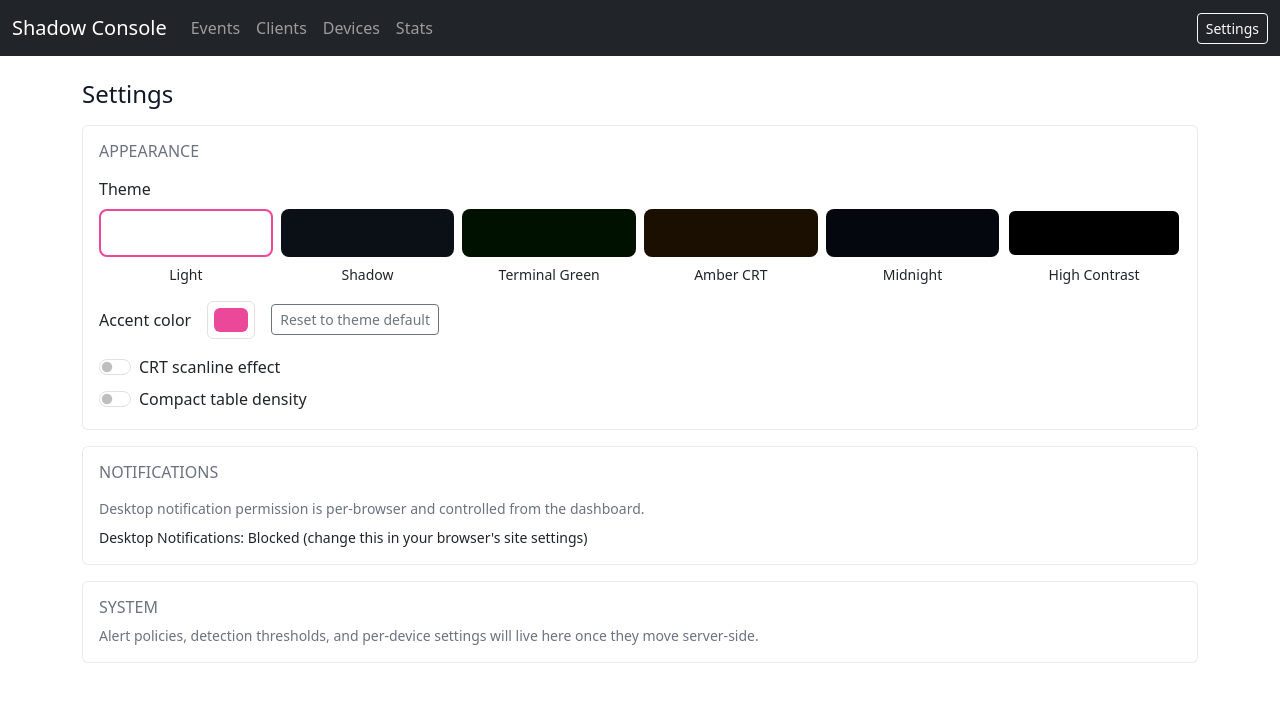
After one commit to sixesandsevens/shadow-console, a Flask app: page /settings in a window 1280 px wide. The commit adds this page. Shown: the top 702 px of the page. Run offline with Flask 3, Linux system fonts and the light colour scheme.

```diff
--- a/web/app.py
+++ b/web/app.py
@@ -505,6 +505,10 @@ def create_app() -> Flask:
         )
         return render_template("devices.html", ts=ts, devices=rows)
 
+    @app.route("/settings")
+    def settings():
+        return render_template("settings.html")
+
     @app.route("/stats")
     def stats():
         window, start, now = window_bounds(request.args.get("window", "7d"))
--- a/web/static/style.css
+++ b/web/static/style.css
@@ -11,12 +11,17 @@ body {
   color: var(--sc-text, #111827);
 }
 
+:root {
+  --sc-accent: #ec4899;
+}
+
 :root[data-theme="light"] {
   --sc-bg: #ffffff;
   --sc-text: #111827;
   --sc-card: #ffffff;
   --sc-border: rgba(0,0,0,0.08);
   --sc-muted: #6b7280;
+  --sc-accent: #ec4899;
 }
 
 :root[data-theme="dark"] {
@@ -43,29 +112,93 @@ body {
 code { font-size: 0.9em; }
 .table td { vertical-align: middle; }
 
-:root[data-theme="dark"] .table {
+:root:is([data-theme="dark"], [data-theme="terminal"], [data-theme="amber"], [data-theme="midnight"], [data-theme="contrast"]) .table {
   color: var(--sc-text);
   background: var(--sc-table-bg);
   border-color: var(--sc-table-border);
 }
 
-:root[data-theme="dark"] .table thead th {
+:root:is([data-theme="dark"], [data-theme="terminal"], [data-theme="amber"], [data-theme="midnight"], [data-theme="contrast"]) .table thead th {
   color: var(--sc-text);
-  background: #0b1220;
+  background: var(--sc-table-bg);
   border-color: var(--sc-table-border);
 }
 
-:root[data-theme="dark"] .table > :not(caption) > * > * {
+:root:is([data-theme="dark"], [data-theme="terminal"], [data-theme="amber"], [data-theme="midnight"], [data-theme="contrast"]) .table > :not(caption) > * > * {
   background-color: var(--sc-table-row);
   border-color: var(--sc-table-border);
+  color: var(--sc-text);
 }
 
-:root[data-theme="dark"] .table-striped > tbody > tr:nth-of-type(odd) > * {
+:root:is([data-theme="dark"], [data-theme="terminal"], [data-theme="amber"], [data-theme="midnight"], [data-theme="contrast"]) .table-striped > tbody > tr:nth-of-type(odd) > * {
   background-color: var(--sc-table-row-alt);
 }
 
-:root[data-theme="dark"] .table-hover > tbody > tr:hover > * {
-  background-color: #1f2937;
+:root:is([data-theme="dark"], [data-theme="terminal"], [data-theme="amber"], [data-theme="midnight"], [data-theme="contrast"]) .table-hover > tbody > tr:hover > * {
+  filter: brightness(1.3);
+}
+
+:root:is([data-theme="dark"], [data-theme="terminal"], [data-theme="amber"], [data-theme="midnight"], [data-theme="contrast"]) .table a,
+:root:is([data-theme="dark"], [data-theme="terminal"], [data-theme="amber"], [data-theme="midnight"], [data-theme="contrast"]) .table a:visited {
+  color: var(--sc-accent);
+}
+
+/* === CRT effect (opt-in) === */
+#crt-overlay {
+  display: none;
+  position: fixed;
+  inset: 0;
+  z-index: 9999;
+  pointer-events: none;
+}
+
+.crt-on #crt-overlay {
+  display: block;
+  background:
+    repeating-linear-gradient(
+      to bottom,
+      rgba(0,0,0,0.12) 0px,
+      rgba(0,0,0,0.12) 1px,
+      transparent 1px,
+      transparent 3px
+    ),
+    radial-gradient(ellipse at center, rgba(0,0,0,0) 60%, rgba(0,0,0,0.35) 100%);
+  animation: crt-flicker 6s infinite;
+}
+
+@keyframes crt-flicker {
+  0%, 96%, 100% { opacity: 1; }
+  97% { opacity: 0.94; }
+  98% { opacity: 1; }
+}
+
+/* === Table density === */
+.density-compact .table td,
+.density-compact .table th {
+  padding-top: 0.25rem;
+  padding-bottom: 0.25rem;
+}
+
+/* === Accent color === */
+.btn-primary {
+  --bs-btn-bg: var(--sc-accent);
+  --bs-btn-border-color: var(--sc-accent);
+  --bs-btn-hover-bg: var(--sc-accent);
+  --bs-btn-hover-border-color: var(--sc-accent);
+  filter: saturate(1);
+}
+
+.theme-swatch {
+  display: inline-block;
+  width: 100%;
+  height: 48px;
+  border-radius: 8px;
+  border: 2px solid transparent;
+  cursor: pointer;
+}
+
+.theme-swatch.selected {
+  border-color: var(--sc-accent);
 }
 .table-warning {
   animation: pulse-warning 1.2s ease-in-out 2;
--- a/web/templates/base.html
+++ b/web/templates/base.html
@@ -9,10 +9,13 @@
   <link rel="stylesheet" href="{{ url_for('static', filename='style.css') }}">
   <script>
     (function () {
-      var saved = localStorage.getItem("shadow-theme");
-      if (saved) {
-        document.documentElement.setAttribute("data-theme", saved);
-      }
+      var root = document.documentElement;
+      var theme = localStorage.getItem("shadow-theme");
+      if (theme) root.setAttribute("data-theme", theme);
+      var accent = localStorage.getItem("shadow-accent");
+      if (accent) root.style.setProperty("--sc-accent", accent);
+      if (localStorage.getItem("shadow-crt") === "on") root.classList.add("crt-on");
+      if (localStorage.getItem("shadow-density") === "compact") root.classList.add("density-compact");
     })();
   </script>
 </head>
@@ -26,27 +29,15 @@
       <a class="nav-link" href="/devices">Devices</a>
       <a class="nav-link" href="/stats">Stats</a>
     </div>
-    <button id="theme-toggle" class="btn btn-sm btn-outline-light ms-auto" type="button">
-      Toggle Theme
-    </button>
+    <a class="btn btn-sm btn-outline-light ms-auto" href="/settings">Settings</a>
   </div>
 </nav>
+
+<div id="crt-overlay" aria-hidden="true"></div>
 
 <div class="container my-4">
   {% block content %}{% endblock %}
 </div>
-<script>
-  (function () {
-    var btn = document.getElementById("theme-toggle");
-    if (!btn) return;
-    btn.addEventListener("click", function () {
-      var current = document.documentElement.getAttribute("data-theme") || "light";
-      var next = current === "dark" ? "light" : "dark";
-      document.documentElement.setAttribute("data-theme", next);
-      localStorage.setItem("shadow-theme", next);
-    });
-  })();
-</script>
 <script src="{{ url_for('static', filename='notify.js') }}"></script>
 </body>
 </html>
--- /dev/null
+++ b/web/templates/settings.html
@@ -0,0 +1,170 @@
+{% extends "base.html" %}
+{% block content %}
+<h1 class="h4 mb-3">Settings</h1>
+
+<div class="card mb-3">
+  <div class="card-body">
+    <h2 class="h6 text-muted text-uppercase mb-3">Appearance</h2>
+
+    <label class="form-label">Theme</label>
+    <div class="row g-2 mb-3" id="theme-picker">
+      <div class="col-4 col-md-2 text-center">
+        <button type="button" class="theme-swatch" data-theme="light" style="background:#ffffff;"></button>
+        <div class="small mt-1">Light</div>
+      </div>
+      <div class="col-4 col-md-2 text-center">
+        <button type="button" class="theme-swatch" data-theme="dark" style="background:#0b0f16;"></button>
+        <div class="small mt-1">Shadow</div>
+      </div>
+      <div class="col-4 col-md-2 text-center">
+        <button type="button" class="theme-swatch" data-theme="terminal" style="background:#001100;"></button>
+        <div class="small mt-1">Terminal Green</div>
+      </div>
+      <div class="col-4 col-md-2 text-center">
+        <button type="button" class="theme-swatch" data-theme="amber" style="background:#1a0f00;"></button>
+        <div class="small mt-1">Amber CRT</div>
+      </div>
+      <div class="col-4 col-md-2 text-center">
+        <button type="button" class="theme-swatch" data-theme="midnight" style="background:#05070f;"></button>
+        <div class="small mt-1">Midnight</div>
+      </div>
+      <div class="col-4 col-md-2 text-center">
+        <button type="button" class="theme-swatch" data-theme="contrast" style="background:#000000; border-color:#fff;"></button>
+        <div class="small mt-1">High Contrast</div>
+      </div>
+    </div>
+
+    <div class="row g-3 align-items-center">
+      <div class="col-auto">
+        <label class="form-label mb-0" for="accent-input">Accent color</label>
+      </div>
+      <div class="col-auto">
+        <input type="color" id="accent-input" class="form-control form-control-color" value="#ec4899">
+      </div>
+      <div class="col-auto">
+        <button type="button" id="accent-reset" class="btn btn-sm btn-outline-secondary">Reset to theme default</button>
+      </div>
+    </div>
+
+    <div class="form-check form-switch mt-3">
+      <input class="form-check-input" type="checkbox" id="crt-toggle">
+      <label class="form-check-label" for="crt-toggle">CRT scanline effect</label>
+    </div>
+
+    <div class="form-check form-switch mt-2">
+      <input class="form-check-input" type="checkbox" id="density-toggle">
+      <label class="form-check-label" for="density-toggle">Compact table density</label>
+    </div>
+  </div>
+</div>
+
+<div class="card mb-3">
+  <div class="card-body">
+    <h2 class="h6 text-muted text-uppercase mb-3">Notifications</h2>
+    <p class="text-muted small mb-2">Desktop notification permission is per-browser and controlled from the dashboard.</p>
+    <div id="notify-controls-settings" class="small"></div>
+  </div>
+</div>
+
+<div class="card">
+  <div class="card-body">
+    <h2 class="h6 text-muted text-uppercase mb-2">System</h2>
+    <p class="text-muted small mb-0">Alert policies, detection thresholds, and per-device settings will live here once they move server-side.</p>
+  </div>
+</div>
+
+<script>
+(function () {
+  var root = document.documentElement;
+  var THEME_DEFAULT_ACCENT = {
+    light: "#ec4899", dark: "#ec4899", terminal: "#33ff33",
+    amber: "#ffb000", midnight: "#3b82f6", contrast: "#ffff00"
+  };
+
+  function currentTheme() {
+    return root.getAttribute("data-theme") || "light";
+  }
+
+  function markSelectedSwatch() {
+    var t = currentTheme();
+    document.querySelectorAll(".theme-swatch").forEach(function (btn) {
+      btn.classList.toggle("selected", btn.dataset.theme === t);
+    });
+  }
+
+  document.querySelectorAll(".theme-swatch").forEach(function (btn) {
+    btn.addEventListener("click", function () {
+      var theme = btn.dataset.theme;
+      root.setAttribute("data-theme", theme);
+      localStorage.setItem("shadow-theme", theme);
+      if (!localStorage.getItem("shadow-accent")) {
+        accentInput.value = THEME_DEFAULT_ACCENT[theme] || "#ec4899";
+      }
+      markSelectedSwatch();
+    });
+  });
+
+  var accentInput = document.getElementById("accent-input");
+  var savedAccent = localStorage.getItem("shadow-accent");
+  accentInput.value = savedAccent || THEME_DEFAULT_ACCENT[currentTheme()] || "#ec4899";
+  accentInput.addEventListener("input", function () {
+    root.style.setProperty("--sc-accent", accentInput.value);
+    localStorage.setItem("shadow-accent", accentInput.value);
+  });
+
+  document.getElementById("accent-reset").addEventListener("click", function () {
+    localStorage.removeItem("shadow-accent");
+    root.style.removeProperty("--sc-accent");
+    accentInput.value = THEME_DEFAULT_ACCENT[currentTheme()] || "#ec4899";
+  });
+
+  var crtToggle = document.getElementById("crt-toggle");
+  crtToggle.checked = localStorage.getItem("shadow-crt") === "on";
+  crtToggle.addEventListener("change", function () {
+    root.classList.toggle("crt-on", crtToggle.checked);
+    localStorage.setItem("shadow-crt", crtToggle.checked ? "on" : "off");
+  });
+
+  var densityToggle = document.getElementById("density-toggle");
+  densityToggle.checked = localStorage.getItem("shadow-density") === "compact";
+  densityToggle.addEventListener("change", function () {
+    root.classList.toggle("density-compact", densityToggle.checked);
+    localStorage.setItem("shadow-density", densityToggle.checked ? "compact" : "comfortable");
+  });
+
+  markSelectedSwatch();
+
+  // Reuse notify.js's permission UI here too, without duplicating its logic:
+  // it looks up #notify-controls by id, so give it a second target only when
+  // notify.js isn't already running on this page (it early-returns without
+  // #notify-data, which this page doesn't have).
+  if (typeof Notification !== "undefined") {
+    var el = document.getElementById("notify-controls-settings");
+    function render() {
+      var state = Notification.permission;
+      if (state === "granted") {
+        el.textContent = "Desktop Notifications: Enabled";
+      } else if (state === "denied") {
+        el.textContent = "Desktop Notifications: Blocked (change this in your browser's site settings)";
+      } else {
+        el.innerHTML = "";
+        var span = document.createElement("span");
+        span.textContent = "Desktop Notifications: Disabled ";
+        var btn = document.createElement("button");
+        btn.type = "button";
+        btn.className = "btn btn-sm btn-outline-secondary";
+        btn.textContent = "Enable Desktop Notifications";
+        btn.addEventListener("click", function () {
+          Notification.requestPermission().then(render);
+        });
+        el.appendChild(span);
+        el.appendChild(btn);
+      }
+    }
+    render();
+  } else {
+    document.getElementById("notify-controls-settings").textContent = "Desktop Notifications: Unsupported";
+  }
+})();
+</script>
+{% endblock %}
```
Also changed, not shown: other parts of web/static/style.css (+64 -0 lines).
